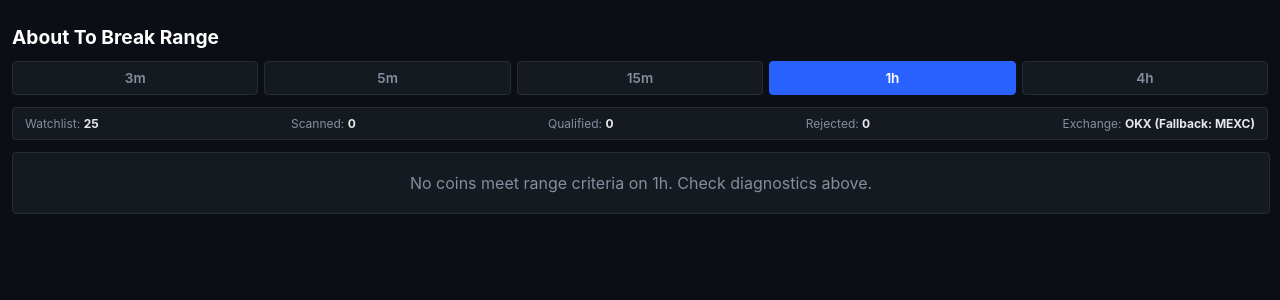
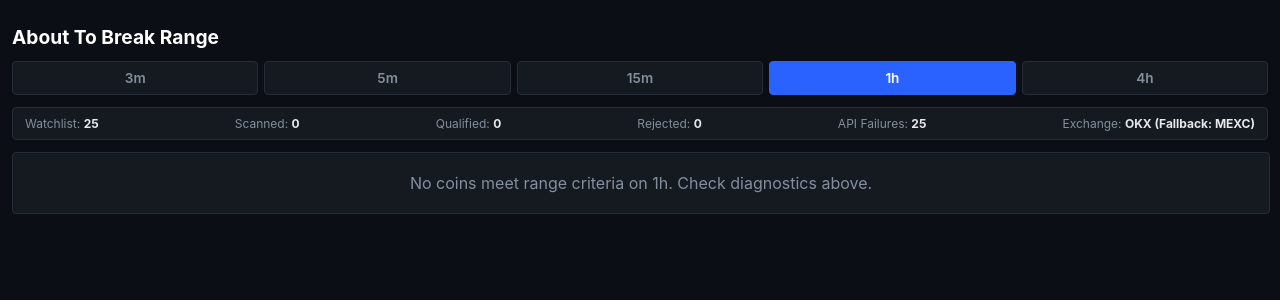
Before and after one commit to Jemomo123/About-to-break-range-detector-, a Flask app: page / in a window 1280 px wide. Shown: the top 300 px of the page. Run offline with Flask 3, Linux system fonts and the light colour scheme; data that the repository does not hold is empty.

Commit message:
Refactor diagnostics bar and update comments

```diff
--- a/templates/index.html
+++ b/templates/index.html
@@ -34,12 +34,11 @@
         }
         .tf-btn.active { background: var(--accent-blue); color: #fff; border-color: var(--accent-blue); }
 
-        /* Diagnostics Bar */
         .diag-bar {
             background: var(--card-bg); border: 1px solid var(--border-color);
             padding: 8px 12px; border-radius: 4px; font-size: 0.75rem;
             color: var(--text-sub); margin-bottom: 12px;
-            display: flex; flex-wrap: wrap; gap: 12px; justify-content: space-between;
+            display: flex; flex-wrap: wrap; gap: 10px; justify-content: space-between;
         }
         .diag-item strong { color: var(--text-main); }
 
@@ -68,12 +67,13 @@
         {% endfor %}
     </div>
 
-    <!-- Scan Diagnostics Banner -->
+    <!-- Diagnostic Banner -->
     <div class="diag-bar">
-        <span class="diag-item">Watchlist: <strong>{{ diagnostics.watchlist_total or 0 }}</strong></span>
+        <span class="diag-item">Watchlist: <strong>{{ diagnostics.watchlist_total or 25 }}</strong></span>
         <span class="diag-item">Scanned: <strong>{{ diagnostics.scanned or 0 }}</strong></span>
         <span class="diag-item">Qualified: <strong>{{ diagnostics.qualified or 0 }}</strong></span>
         <span class="diag-item">Rejected: <strong>{{ diagnostics.rejected or 0 }}</strong></span>
+        <span class="diag-item">API Failures: <strong>{{ diagnostics.api_failures or 0 }}</strong></span>
         <span class="diag-item">Exchange: <strong>{{ diagnostics.exchange or 'OKX' }}</strong></span>
     </div>
 
@@ -110,7 +110,7 @@
         {% endif %}
     </div>
 
-    <!-- Drill-Down Modal for Battle & Evidence -->
+    <!-- Drill-Down Modal -->
     <div id="detailsModal" class="modal">
         <div class="modal-content">
             <span class="close-btn" onclick="closeModal()">&times;</span>
```
